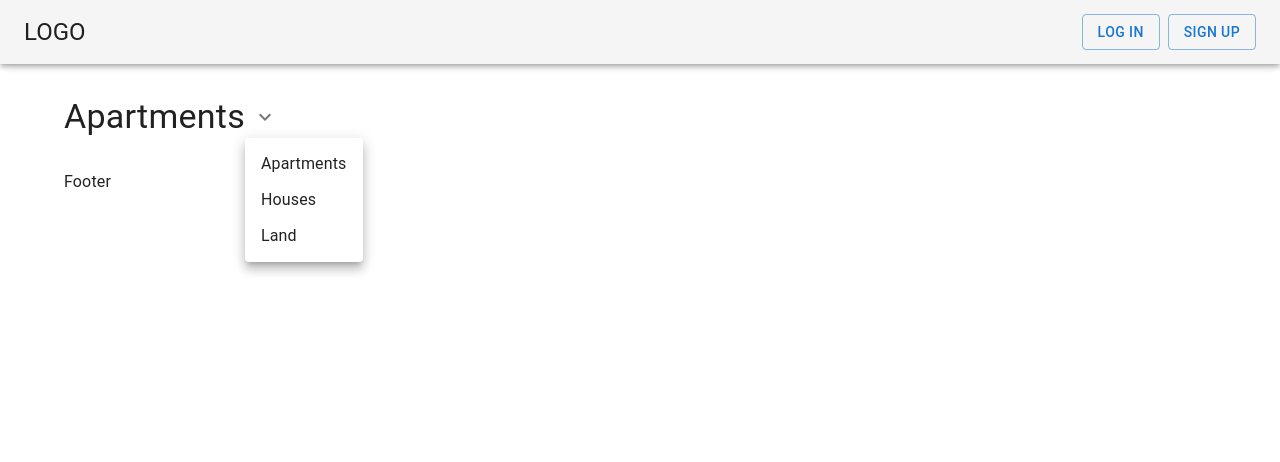
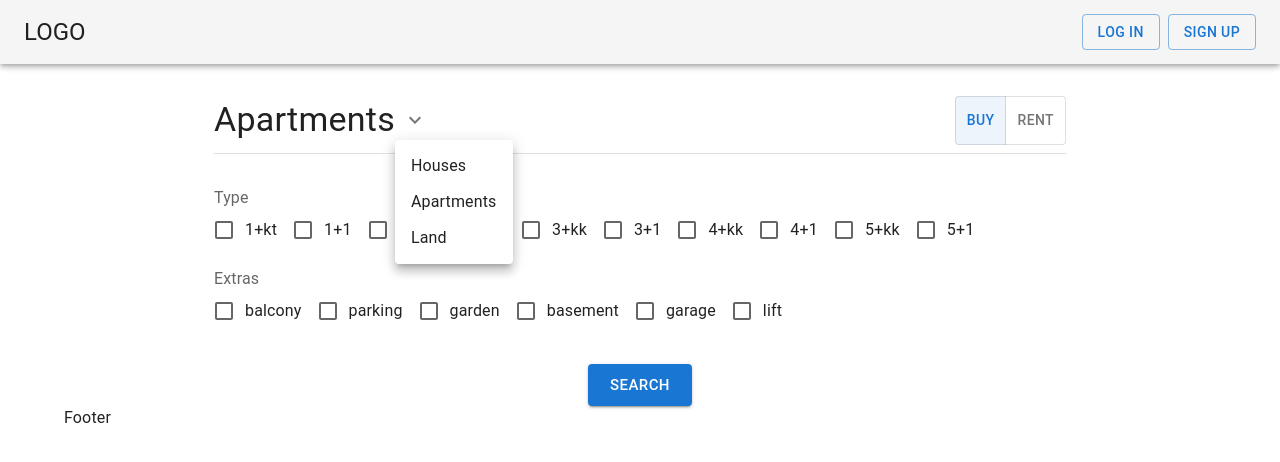
Before and after one commit to picl-m/MERN-stack-real-estate-marketplace-website, a React (Create React App) app in the folder client/: page /search in a window 1280 px wide. Both pictures are taken after a click on the button "more". Shown: the top 462 px of the page. Built offline with nearby package versions, Linux system fonts and the light colour scheme.

Commit message:
homepage and search filter page

```diff
--- /dev/null
+++ b/client/src/components/MultiCheckbox/index.tsx
@@ -0,0 +1,41 @@
+import React from "react";
+import { Checkbox, FormControl, FormControlLabel, FormGroup, FormLabel } from "@mui/material"
+
+import { RoomType } from "../../pages/Search";
+
+interface MultiCheckboxProps {
+    title: string;
+    options: RoomType[];
+    selected: RoomType[];
+    update: (value: RoomType[]) => void;
+}
+
+export default function MultiCheckbox(props: MultiCheckboxProps) {
+    return (
+        <FormControl component="fieldset" fullWidth>
+            <FormLabel component="legend">{props.title}</FormLabel>
+            <FormGroup
+                aria-label="type"
+                row
+            >
+                {props.options.map(roomType => (
+                    <FormControlLabel
+                        key={roomType}
+                        value={roomType}
+                        control={<Checkbox
+                            checked={props.selected.includes(roomType)}
+                            onChange={(_, value) => {
+                                if (value) {
+                                    props.update([roomType ,...props.selected])
+                                } else {
+                                    props.update(props.selected.filter((test) => test !== roomType))
+                                }
+                            }}
+                        />}
+                        label={roomType}
+                    />
+                ))}
+            </FormGroup>
+        </FormControl>
+    )
+}
--- a/client/src/components/NavBar/index.tsx
+++ b/client/src/components/NavBar/index.tsx
@@ -1,4 +1,5 @@
 import React from "react";
+import { Link as RouterLink } from "react-router-dom";
 import { AppBar, Button, Toolbar, Link, Box } from "@mui/material";
 
 export default function NavBar() {
@@ -8,8 +9,10 @@ export default function NavBar() {
             component="header"
         >
             <Toolbar>
-                <Link variant="h5" href="/" underline="none" color="text.primary">LOGO</Link>
-                <Box sx={{ flexGrow: 1 }}/>
+                <Link variant="h5" component={RouterLink} to="/" underline="none" color="text.primary">
+                    LOGO
+                </Link>
+                <Box flexGrow={1}/>
                 <Button variant="outlined">LOG IN</Button>
                 <Button variant="outlined" sx={{ ml: 1 }}>SIGN UP</Button>
             </Toolbar>
--- a/client/src/index.tsx
+++ b/client/src/index.tsx
@@ -26,7 +26,7 @@ root.render(
           <Route path="search" element={<Search/>} />
           <Route path="chci-nabidku" element={<Lead/>} />
           <Route path="seznam" element={<LeadList/>} />
-          <Route path="*" element={<Navigate to="" />} />
+          {/*<Route path="*" element={<Navigate to="" />} />*/}
         </Routes>
       </BrowserRouter>
     </ThemeProvider>
--- /dev/null
+++ b/client/src/pages/Search/forms/apartments.tsx
@@ -0,0 +1,29 @@
+import React from "react";
+import { Container } from "@mui/material";
+import { SearchParams, roomTypes, RoomType, extras, Extras } from "../index";
+
+import MultiCheckbox from "../../../components/MultiCheckbox";
+
+interface SearchFormProps {
+    searchParams: SearchParams;
+    updateSearchParams: (data: Partial<SearchParams>) => void;
+}
+
+export default function ApartmentsForm(props: SearchFormProps) {
+    return (
+        <Container maxWidth="md" sx={{ display: "flex", flexDirection: "column", gap: 2 }}>
+            <MultiCheckbox
+                title="Type"
+                options={roomTypes}
+                selected={props.searchParams.room_type}
+                update={(value: RoomType[]) => props.updateSearchParams({ room_type: value })}
+            />
+            <MultiCheckbox
+                title="Extras"
+                options={extras}
+                selected={props.searchParams.extras}
+                update={(value: Extras[]) => props.updateSearchParams({ extras: value })}
+            />
+        </Container>
+    )
+}
--- /dev/null
+++ b/client/src/pages/Search/forms/houses.tsx
@@ -0,0 +1,16 @@
+import React from "react";
+import { Container, Typography } from "@mui/material";
+import { SearchParams } from "../index";
+
+interface SearchFormProps {
+    searchParams: SearchParams;
+    updateSearchParams: (data: Partial<SearchParams>) => void;
+}
+
+export default function HousesForm(props: SearchFormProps) {
+    return (
+        <Container maxWidth="md">
+            <Typography>Houses</Typography>
+        </Container>
+    )
+}
--- /dev/null
+++ b/client/src/pages/Search/forms/land.tsx
@@ -0,0 +1,16 @@
+import React from "react";
+import { Container, Typography } from "@mui/material";
+import { SearchParams } from "../index";
+
+interface SearchFormProps {
+    searchParams: SearchParams;
+    updateSearchParams: (data: Partial<SearchParams>) => void;
+}
+
+export default function LandForm(props: SearchFormProps) {
+    return (
+        <Container maxWidth="md">
+            <Typography>Land</Typography>
+        </Container>
+    )
+}
--- a/client/src/pages/Search/index.tsx
+++ b/client/src/pages/Search/index.tsx
@@ -1,25 +1,76 @@
 import React, { useState } from "react";
-import { useSearchParams, Link } from "react-router-dom";
-import { Container, Toolbar, Menu, MenuItem, Typography, IconButton, Stack } from "@mui/material"
+import { useSearchParams, Link as RouterLink } from "react-router-dom";
+import { Container, Toolbar, Menu, MenuItem, Typography, IconButton, Stack, Divider, ToggleButtonGroup, ToggleButton, Box, Button } from "@mui/material"
+import { KeyboardArrowDown } from "@mui/icons-material";
 
 import NavBar from "../../components/NavBar";
 import Footer from "../../components/Footer";
-import { KeyboardArrowDown } from "@mui/icons-material";
+
+import ApartmentsForm from "./forms/apartments";
+import HousesForm from "./forms/houses";
+import LandForm from "./forms/land";
+
+export type EstateType = "houses" | "apartments" | "land";
+export type DealType = "sale" | "rent";
+
+export const roomTypes = ["1+kt", "1+1", "2+kt", "2+1", "3+kk", "3+1", "4+kk", "4+1", "5+kk", "5+1"];
+export type RoomType = typeof roomTypes[number];
+
+export const extras = ["balcony", "parking", "garden", "basement", "garage", "lift"];
+export type Extras = typeof extras[number];
+
+export interface SearchParams {
+    room_type: RoomType[];
+    extras: Extras[];
+    min_price?: number;
+    max_price?: number;
+}
 
 export default function HomePage() {
     const [estateTypeAnchor, setEstateTypeAnchor] = useState<null | HTMLElement>(null);
     const estateTypeMenuOpen = Boolean(estateTypeAnchor);
 
-    const [searchParams] = useSearchParams();
-    const estateType = searchParams.get("estate_type") ?? "apartments";
+    const [currentSearchParams] = useSearchParams();
+    const estateType = currentSearchParams.get("estate_type") as EstateType ?? "apartments";
     const displayEstateType = estateType.charAt(0).toUpperCase() + estateType.slice(1);
+
+    const [dealType, setDealType] = useState<DealType>("sale");
+    const [searchParams, setSearchParams] = useState<SearchParams>({ room_type: [], extras: [] });
+
+    const updateSearchParams = (params: Partial<SearchParams>) => {
+        setSearchParams({...searchParams, ...params});
+    }
+
+    const getSearchURL = () => {
+        let searchURL = new URLSearchParams([...Object.entries(searchParams)]);
+        searchURL.append("estate_type", estateType);
+        searchURL.append("deal_type", dealType);
+        return ("/results?" + searchURL);
+    }
+
+    const getEstateForm = () => {
+        switch(estateType) {
+            case "houses":
+                return(
+                    <HousesForm searchParams={searchParams} updateSearchParams={updateSearchParams}/>
+                );
+            case "apartments":
+                return(
+                    <ApartmentsForm searchParams={searchParams} updateSearchParams={updateSearchParams}/>
+                );
+            case "land":
+                return(
+                    <LandForm searchParams={searchParams} updateSearchParams={updateSearchParams}/>
+                );
+        }
+    }
 
     return (
         <>
             <NavBar/>
-            <Container sx={{ p: 4 }}>
+            <Container sx={{ p: 4 }} maxWidth="md">
                 <Toolbar/>
-                <Stack direction="row">
+                <Stack direction="row" alignItems="center" paddingBottom={1}>
                     <Typography variant="h4">
                         {displayEstateType}
                     </Typography>
@@ -41,25 +92,47 @@ export default function HomePage() {
                         onClose={() => setEstateTypeAnchor(null)}
                     >
                         <MenuItem
-                            {...{component: Link, to: "/search?estate_type=apartments"}}
+                            {...{component: RouterLink, to: "/search?estate_type=houses"}}
+                            onClick={() => setEstateTypeAnchor(null)}
+                        >
+                            Houses
+                        </MenuItem>
+                        <MenuItem
+                            {...{component: RouterLink, to: "/search?estate_type=apartments"}}
                             onClick={() => setEstateTypeAnchor(null)}
                         >
                             Apartments
                         </MenuItem>
                         <MenuItem
-                            {...{component: Link, to: "/search?estate_type=houses"}}
-                            onClick={() => setEstateTypeAnchor(null)}
-                        >
-                            Houses
-                        </MenuItem>
-                        <MenuItem
-                            {...{component: Link, to: "/search?estate_type=land"}}
+                            {...{component: RouterLink, to: "/search?estate_type=land"}}
                             onClick={() => setEstateTypeAnchor(null)}
                         >
                             Land
                         </MenuItem>
                     </Menu>
+                    <Box flexGrow={1}/>
+                    <ToggleButtonGroup
+                        exclusive
+                        value={dealType}
+                        onChange={(_, value) => setDealType(value)}
+                        color="primary"
+                    >
+                        <ToggleButton value="sale">Buy</ToggleButton>
+                        <ToggleButton value="rent">Rent</ToggleButton>
+                    </ToggleButtonGroup>
                 </Stack>
+                <Divider/>
+            </Container>
+            {getEstateForm()}
+            <Container sx={{ textAlign: "center", mt: 4 }}>
+                <Button
+                    variant="contained"
+                    size="large"
+                    component={RouterLink}
+                    to={getSearchURL()}
+                >
+                    Search
+                </Button>
             </Container>
             <Footer/>
         </>
```
Also changed, not shown: client/src/pages/HomePage/index.tsx (+4 -4 lines).
